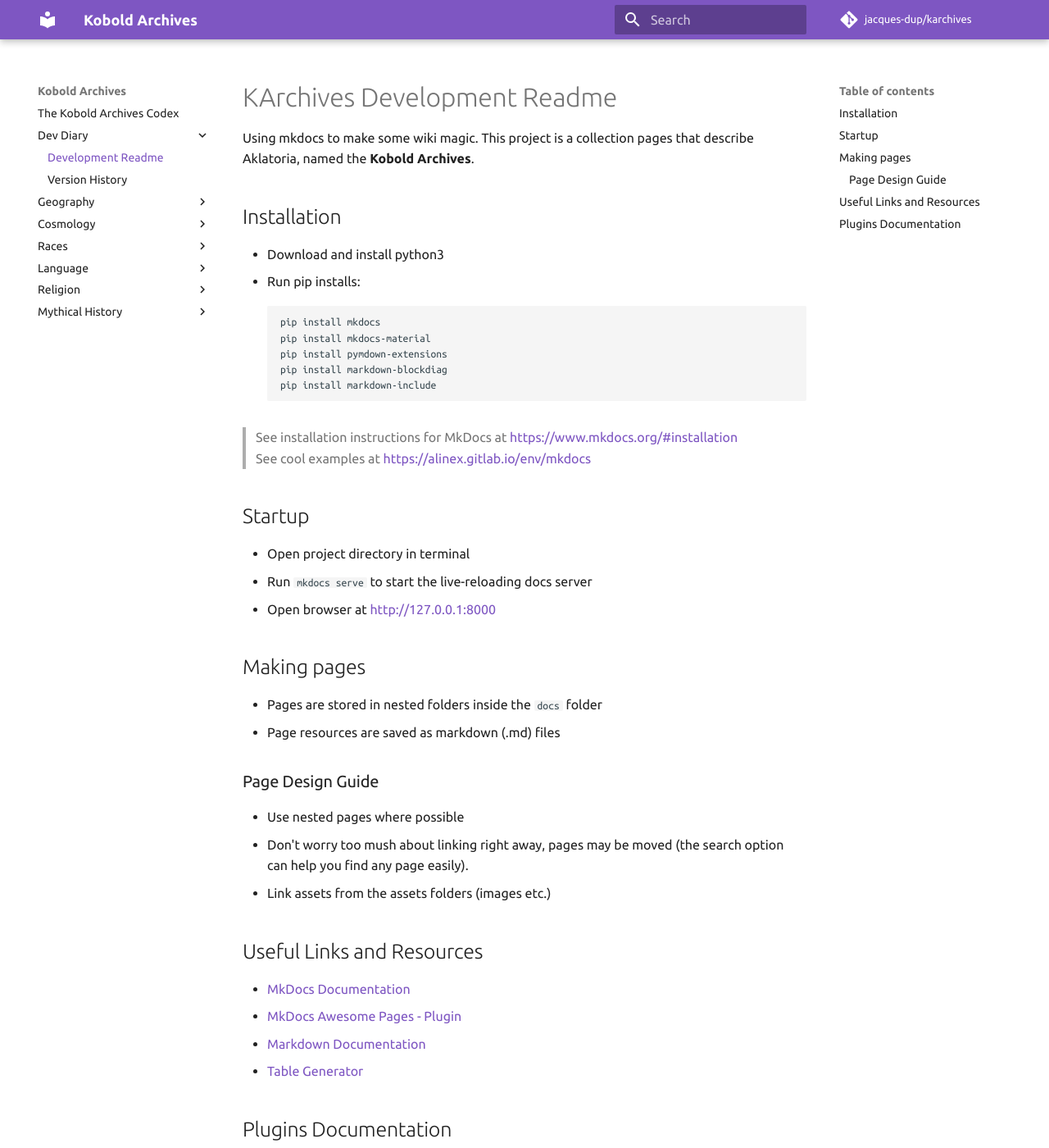
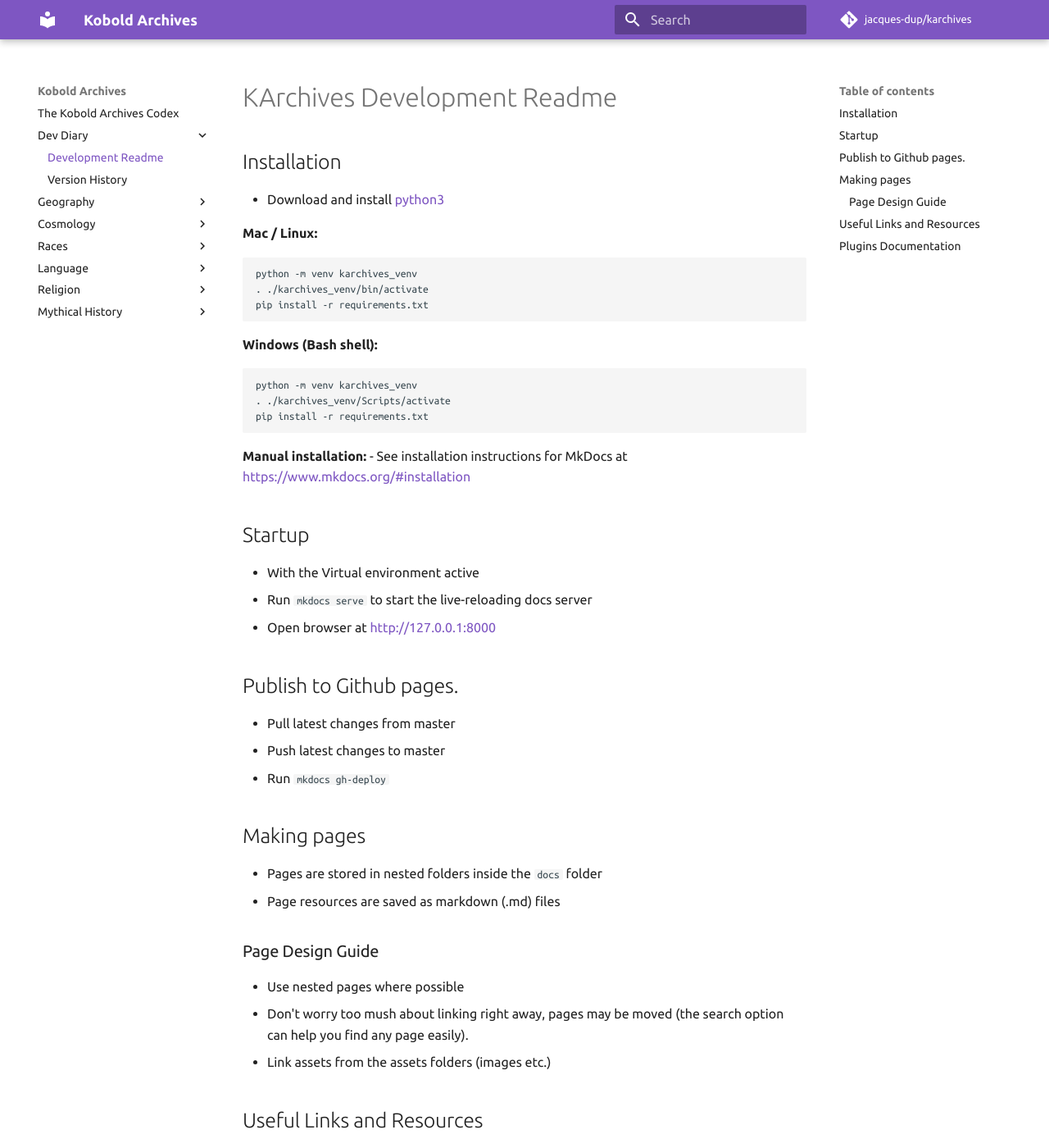
Before and after one commit to jacques-dup/karchives, an MkDocs documentation site: the page built from docs/about/readme_page.md, in a window 1280 px wide and 1400 px high. Shown: the whole window at 82% size. Built offline with MkDocs 1.6.1 and Material for MkDocs 9.7.7, drawn with Linux system fonts in a browser that asks for light colours; comment, search, counter and statistics services are not loaded; some of the changed text lies outside the part shown.

Commit message:
venv updates

````diff
--- a/docs/about/readme_page.md
+++ b/docs/about/readme_page.md
@@ -5,27 +5,37 @@ authors:
     - Jacques du Plessis
 ---
 # KArchives Development Readme
-Using mkdocs to make some wiki magic.  This project is a collection pages that describe Aklatoria, named the **Kobold Archives**.
 
 ## Installation
 
-- Download and install python3
-- Run pip installs:
+- Download and install [python3](https://www.python.org/)
+
+**Mac / Linux:**
 ```
-pip install mkdocs
-pip install mkdocs-material
-pip install pymdown-extensions
-pip install markdown-blockdiag
-pip install markdown-include
+python -m venv karchives_venv
+. ./karchives_venv/bin/activate
+pip install -r requirements.txt
 ```
 
-> See installation instructions for MkDocs at [https://www.mkdocs.org/#installation](https://www.mkdocs.org/#installation)<br>
-> See cool examples at [https://alinex.gitlab.io/env/mkdocs](https://alinex.gitlab.io/env/mkdocs)
+**Windows (Bash shell):**
+```
+python -m venv karchives_venv
+. ./karchives_venv/Scripts/activate
+pip install -r requirements.txt
+```
+
+**Manual installation:**
+- See installation instructions for MkDocs at [https://www.mkdocs.org/#installation](https://www.mkdocs.org/#installation)
 
 ## Startup
-* Open project directory in terminal
+* With the Virtual environment active
 * Run `mkdocs serve` to start the live-reloading docs server
 * Open browser at [http://127.0.0.1:8000](http://127.0.0.1:8000)
+
+## Publish to Github pages.
+- Pull latest changes from master
+- Push latest changes to master
+- Run `mkdocs gh-deploy`
 
 ## Making pages
 * Pages are stored in nested folders inside the `docs` folder
````
Also changed, not shown: other parts of docs/about/readme_page.md (+2 -0 lines), README.md (+22 -23 lines), requirements.txt (+5 -5 lines), 1 other file.
